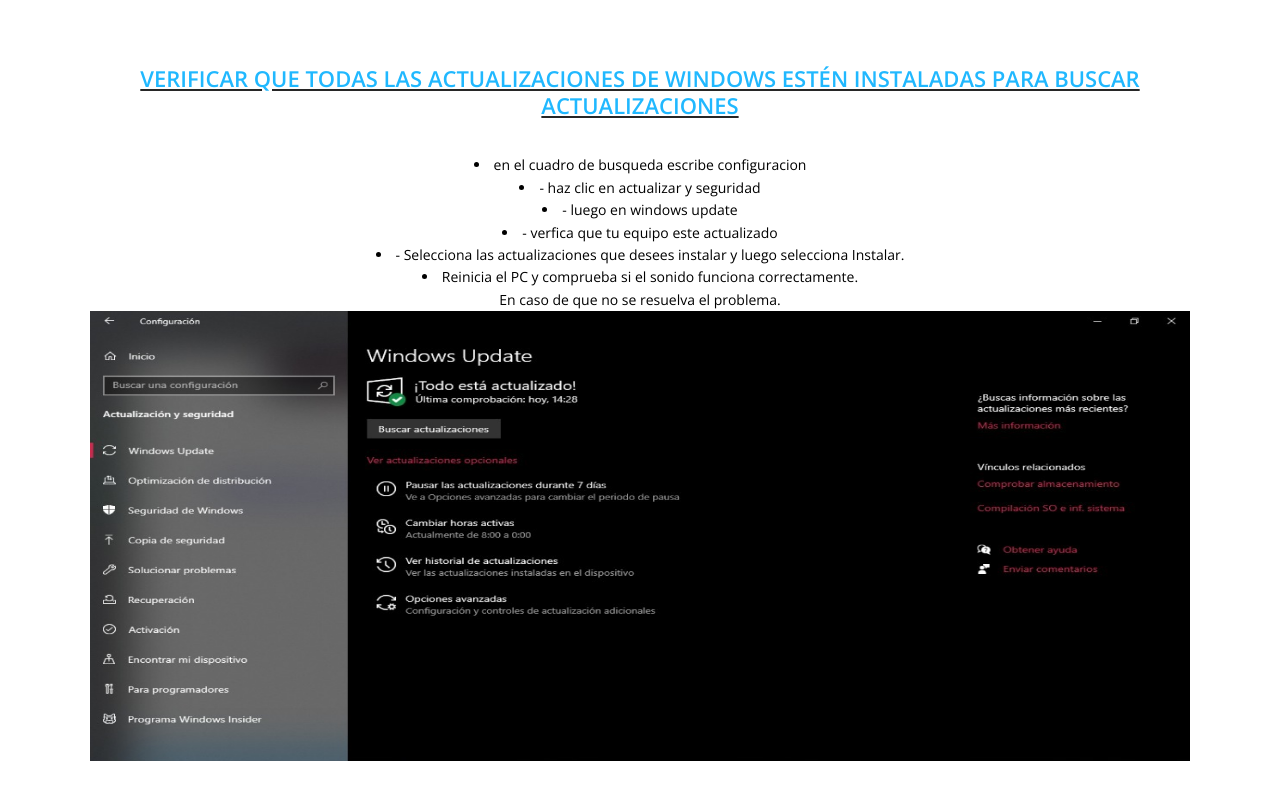
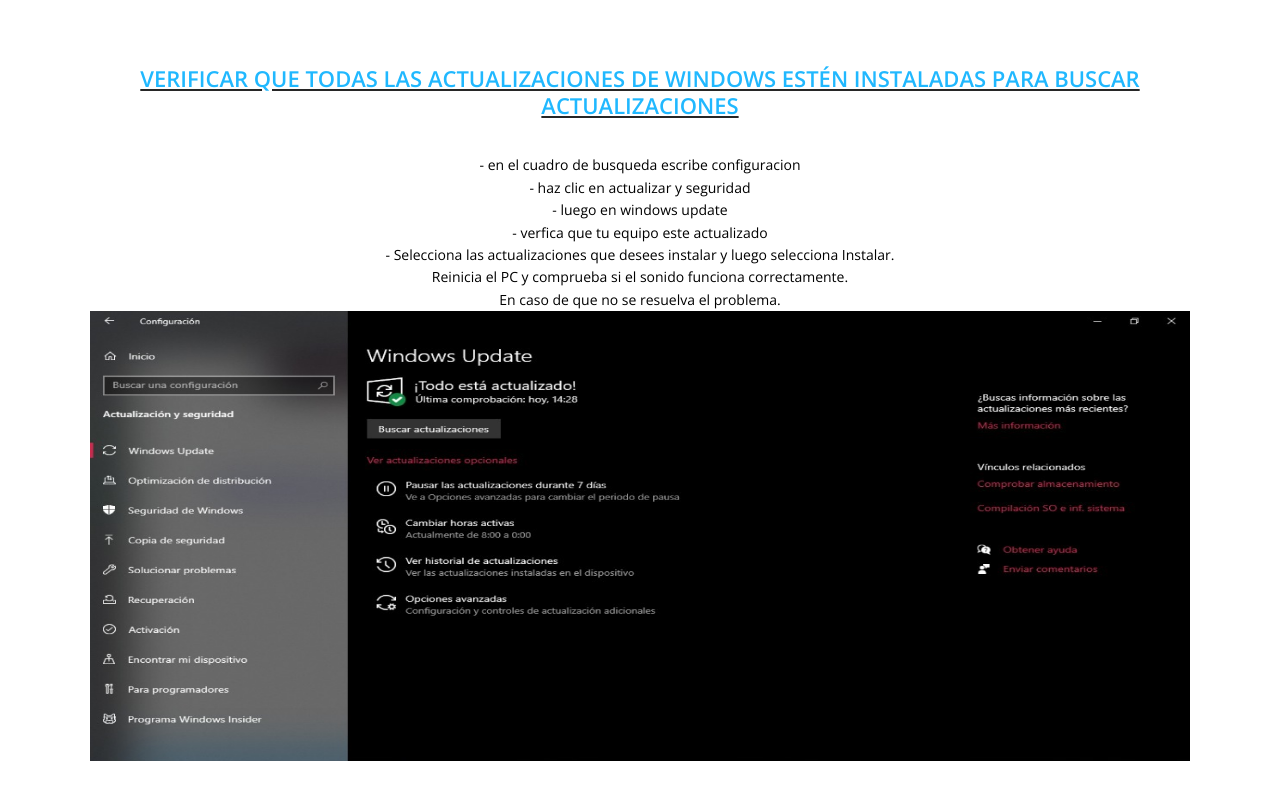
Before and after one commit to haststutoriales11/website, a plain HTML site: page about.html in a window 1280 px wide. Shown: the part 2657-3457 px from the top of the page. Drawn offline with nearby package versions, Linux system fonts and the light colour scheme.

Commit message:
Update about.html

```diff
--- a/about.html
+++ b/about.html
@@ -104,12 +104,12 @@
 			<h2> <u> <font class="ahh81"> verificar que todas las actualizaciones de Windows estén instaladas Para buscar actualizaciones</h2> </u> </font>
 			<br>
 
-				<li><font color="black">en el cuadro de busqueda escribe configuracion </font></li>
-				<li><font color="black">- haz clic en actualizar y seguridad </font></li>
-				<li><font color="black">- luego en windows update </font></li>
-				<li><font color="black">- verfica que tu equipo este actualizado</font></li>
-			<li><font color="black">- Selecciona las actualizaciones que desees instalar y luego selecciona Instalar.</font></li>
-			<li><font color="black">Reinicia el PC y comprueba si el sonido funciona correctamente.</font></li>
+				<font color="black">- en el cuadro de busqueda escribe configuracion </font><br>
+				<font color="black">- haz clic en actualizar y seguridad </font><br>
+				<font color="black">- luego en windows update </font><br>
+				<font color="black">- verfica que tu equipo este actualizado</font><br>
+			<font color="black">- Selecciona las actualizaciones que desees instalar y luego selecciona Instalar.</font><br>
+			<font color="black">Reinicia el PC y comprueba si el sonido funciona correctamente.</font><br>
 
 
 	        <font color="black">En caso de que no se resuelva el problema.</font> <br>
```
